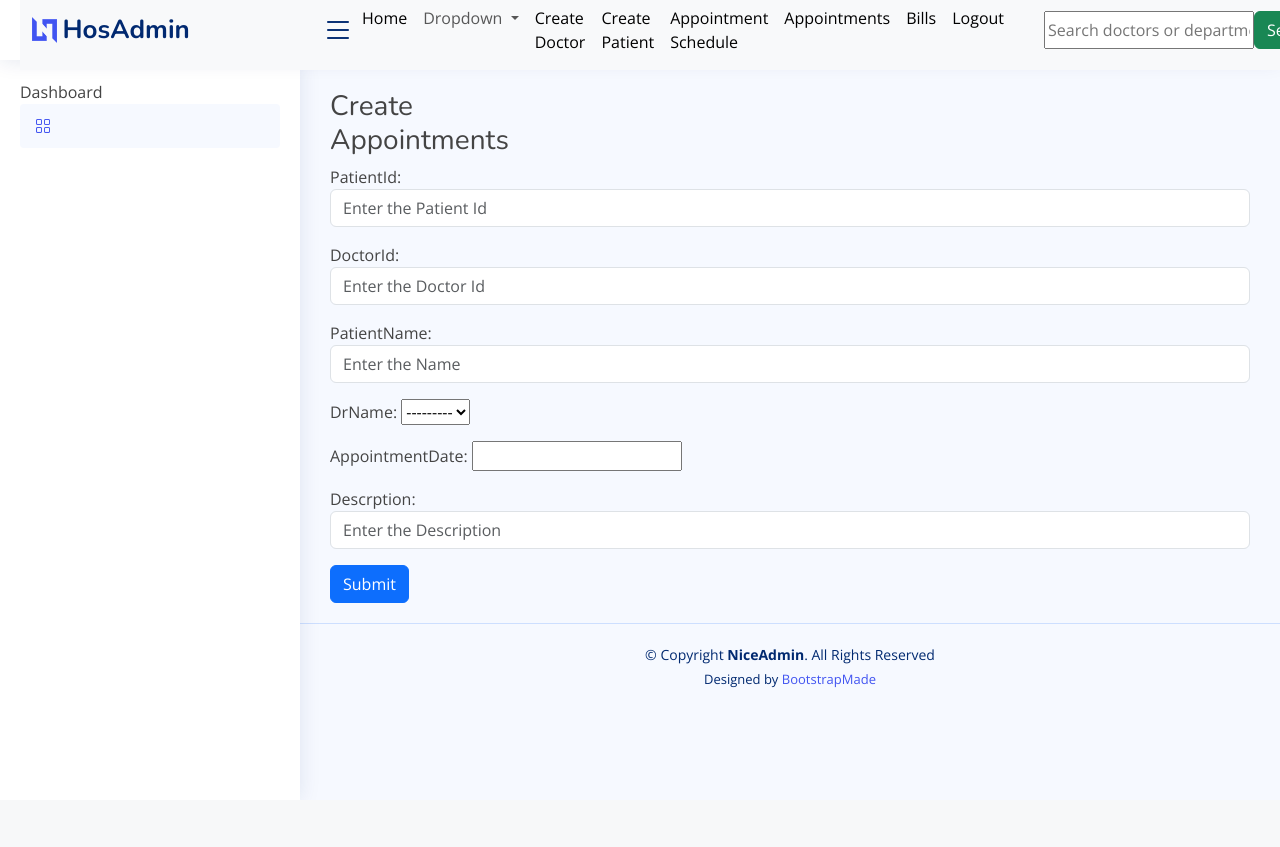
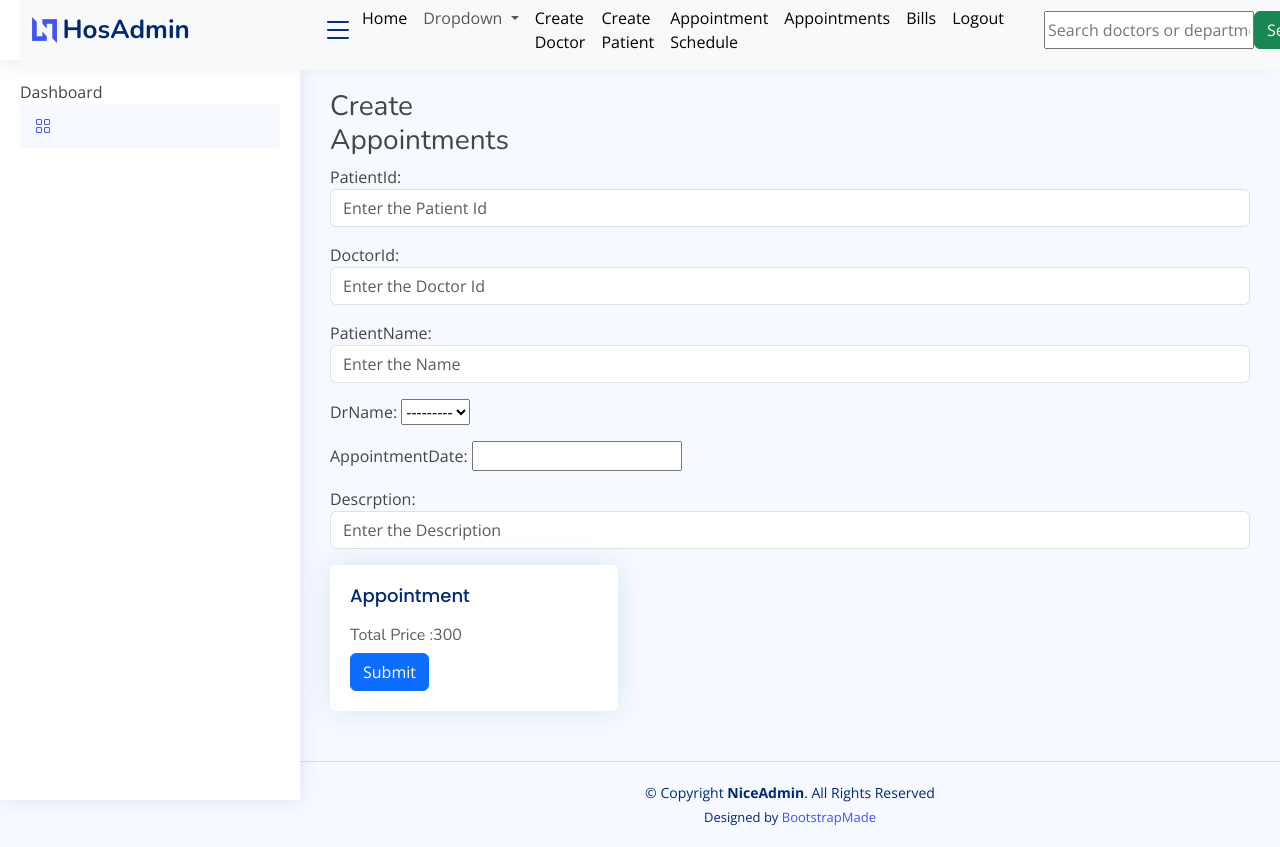
Before and after one commit to Kavyakannan117/hospitalproject, a Django app: page /appoint/ in a window 1280 px wide. Before the commit the page ends 783 px from the top, so only its background shows below. Run offline with Django 5.2, Linux system fonts and the light colour scheme; data that the repository does not hold is empty; some libraries are stand-ins or nearby versions.

Commit message:
Update add_appointment.html

```diff
--- a/templates/admin/add_appointment.html
+++ b/templates/admin/add_appointment.html
@@ -7,11 +7,19 @@
 
 </div>
 
-<form action=" " method="post" enctype="multipart/form-data">
+<form action="{% url 'create-checkout-session' %} " method="post" enctype="multipart/form-data">
     {% csrf_token %}
     {{ form.as_p }}
+    <div class="card" style="width: 18rem;">
+        <div class="card-body">
+    <h5 class="card-title">Appointment</h5>
+    <h6 class="card-subtitle mb-2 text-body-secondary">Total Price :300 </h6>
+
+
     <input type="submit" value="Submit" class="btn btn-primary">
 
+</div>
+</div>
 </form>
 
 {% endblock %}
```
